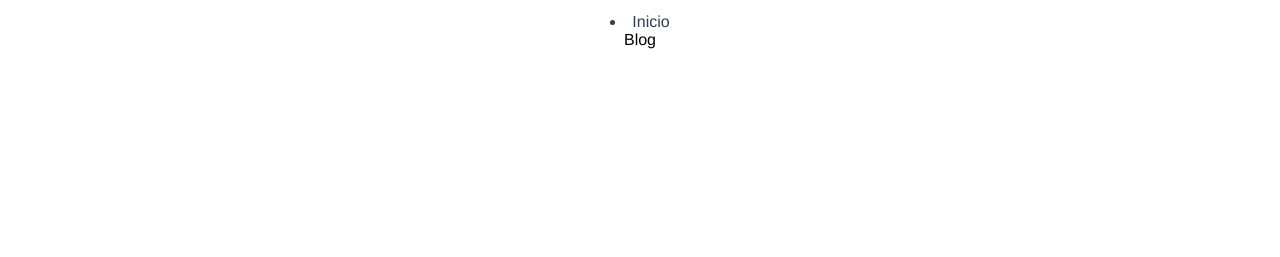
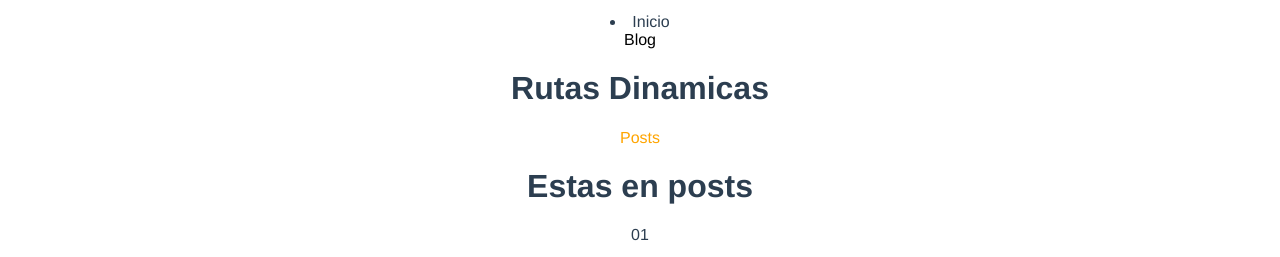
Before and after one commit to educalo77/curso-VueJS, a Vue app in the folder vuex/: page /#/post/01 in a window 1280 px wide. Shown: the part 1013-1270 px from the top of the page. Before the commit the page ends 1070 px from the top, so only its background shows below. Built offline with nearby package versions, Linux system fonts and the light colour scheme; no server answers.

Commit message:
rutas dinamicas

```diff
--- a/vuex/src/App.vue
+++ b/vuex/src/App.vue
@@ -28,6 +28,8 @@
       >Inicio</router-link
     >
     <router-link active-class="activo" exact to="/blog">Blog</router-link>
+    <h1>Rutas Dinamicas</h1>
+    <router-link active-class="activo" exact to="/post/01">Posts</router-link>
     <router-view></router-view>
   </div>
 </template>
--- /dev/null
+++ b/vuex/src/components/Posts.vue
@@ -0,0 +1,20 @@
+<template>
+  <div>
+    <h1>Estas en posts</h1>
+    <p>{{ id }}</p>
+  </div>
+</template>
+
+<script>
+export default {
+  name: "Posts",
+  data() {
+    const { id } = this.$route.params;
+    return {
+      id,
+    };
+  },
+};
+</script>
+
+<style></style>
--- a/vuex/src/routes.js
+++ b/vuex/src/routes.js
@@ -1,7 +1,9 @@
 import Inicio from "./components/Inicio";
 import Blog from "./components/Blog";
+import Posts from "./components/Posts";
 
 export const routes = [
   { path: "/inicio", component: Inicio },
   { path: "/blog", component: Blog },
+  { path: "/post/:id", component: Posts },
 ];
```
